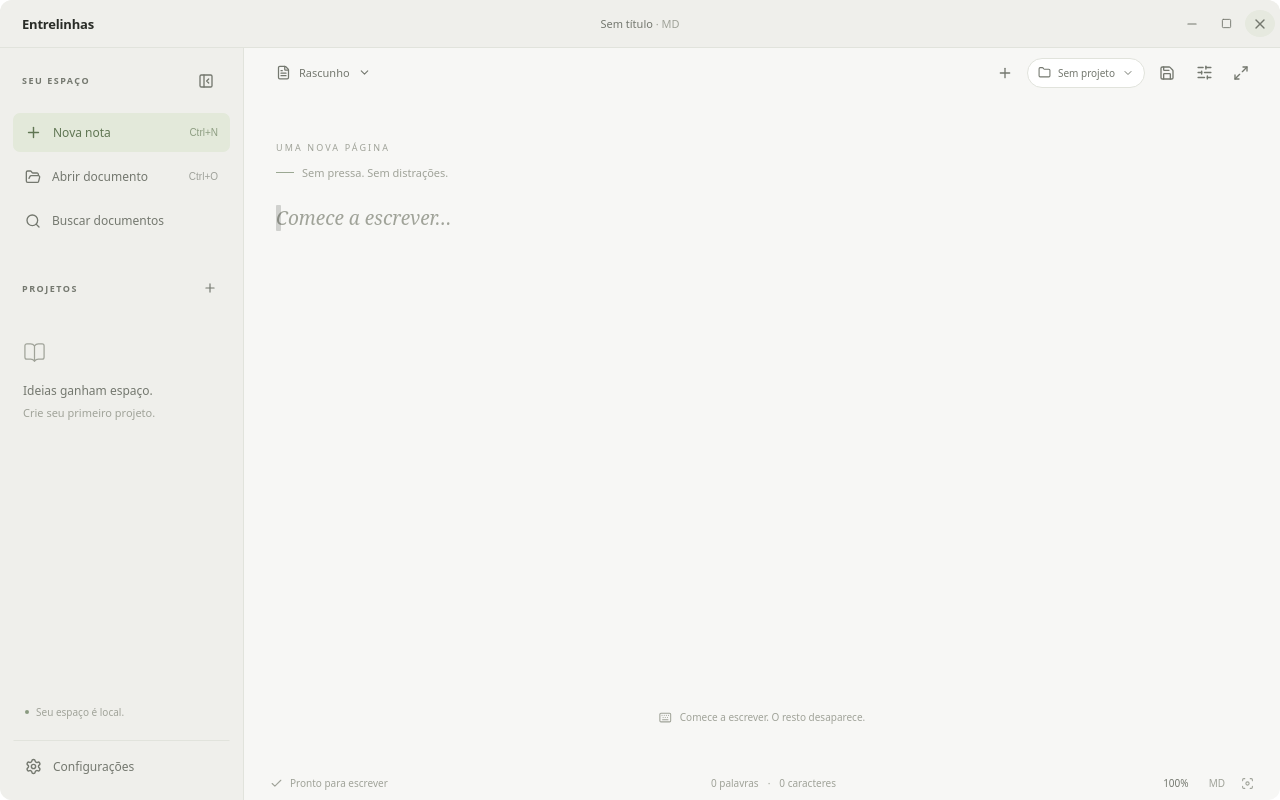
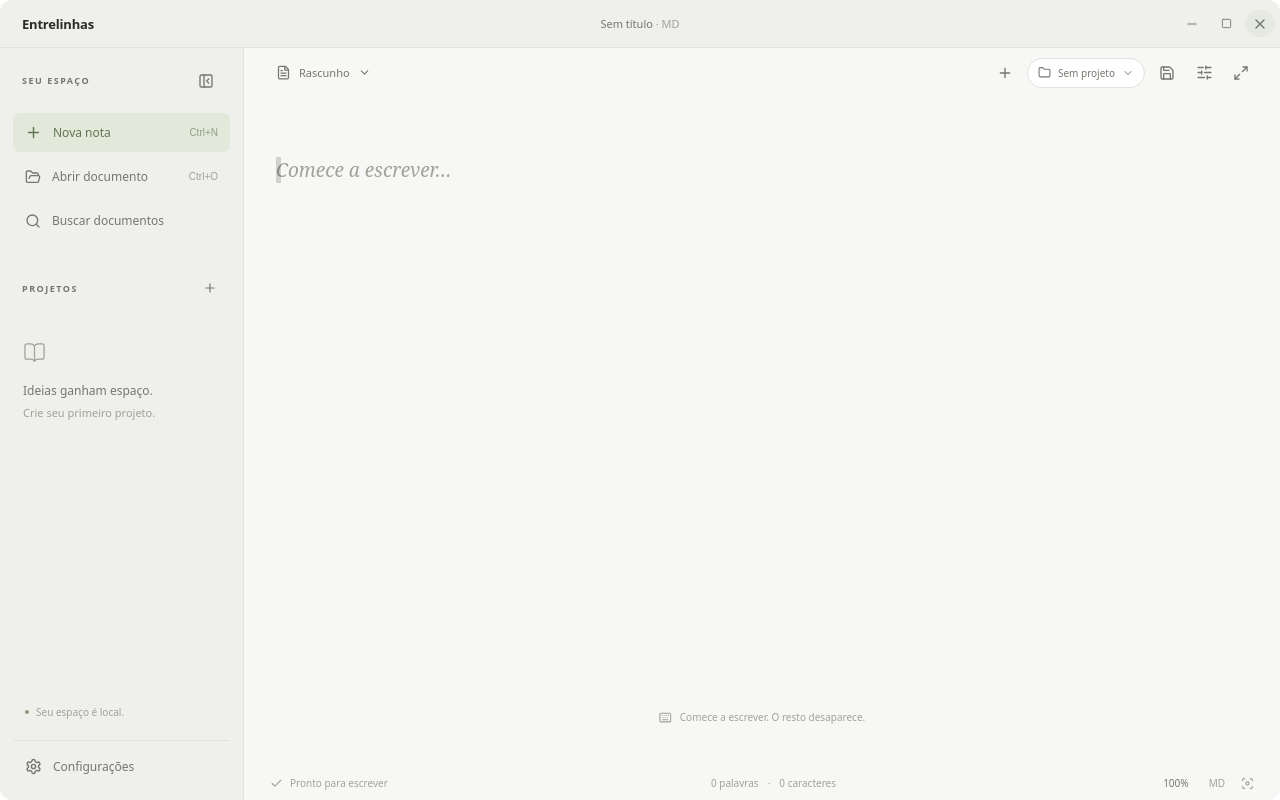
Before and after one commit to Bit-Devy/entrelinhas, a React (Vite) app: page / in a window 1280 px wide. Built offline with nearby package versions, Linux system fonts and the light colour scheme; what turndown-plugin-gfm would draw is missing.

Commit message:
u19 - escrita mais acima

```diff
--- a/src/App.tsx
+++ b/src/App.tsx
@@ -740,13 +740,7 @@ export default function App() {
               </IconButton>
             </div>
           </div>
-          <div className="document-caption chrome">
-            <span className="eyebrow">{activeNote.path ? 'DOCUMENTO' : 'UMA NOVA PÁGINA'}</span>
-            <div className="caption-meta">
-              <span className="small-line" />
-              {activeNote.path ? 'Salve quando quiser.' : 'Sem pressa. Sem distrações.'}
-            </div>
-          </div>
+          <div className="editor-top-space" aria-hidden="true" />
           {notes.map((note) => (
             <EditorPane
               key={note.id}
--- a/src/styles.css
+++ b/src/styles.css
@@ -696,32 +696,8 @@ p {
   cursor: pointer;
 }
 
-.document-caption {
-  width: min(var(--editor-width), calc(100% - 100px));
-  margin: 0 auto;
-  padding-top: 37px;
-  height: 104px;
-  flex: 0 0 104px;
-}
-.eyebrow {
-  font-size: 9px;
-  letter-spacing: 2.1px;
-  font-weight: 500;
-  color: var(--faint);
-}
-.caption-meta {
-  display: flex;
-  align-items: center;
-  gap: 8px;
-  font-size: 11px;
-  color: var(--faint);
-  margin-top: 9px;
-}
-.small-line {
-  width: 18px;
-  height: 1px;
-  background: var(--accent);
-  opacity: 0.6;
+.editor-top-space {
+  flex: 0 0 56px;
 }
 .editor-scroll {
   flex: 1;
@@ -1700,10 +1676,6 @@ body,
   max-width: none;
   margin-inline: var(--writing-offset) 0;
 }
-.document-caption {
-  width: var(--writing-width);
-  margin-inline: var(--writing-offset) 0;
-}
 .nav-button > span {
   min-width: 0;
   overflow: hidden;
```
Also changed, not shown: 1 other file (tests, documents, lock files or other folders).
